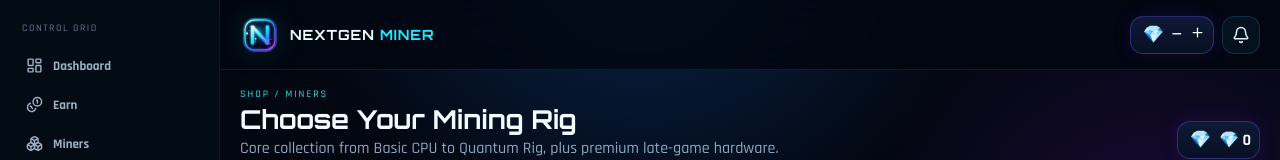
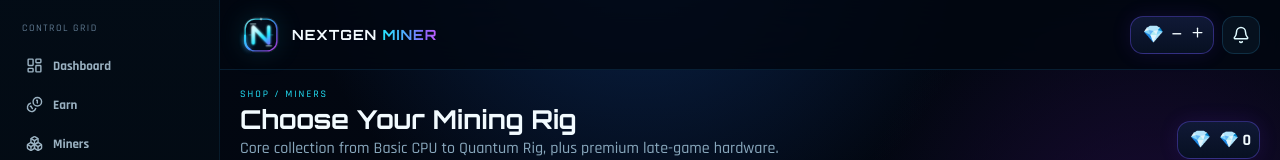
Before and after one commit to Chriskefas22/nextgen-miner, a Next.js app: page /miners in a window 1280 px wide. Shown: the top 160 px of the page. Built offline with nearby package versions, Linux system fonts and the light colour scheme; no server answers; the database is empty.

Commit message:
Add files via upload

```diff
--- a/components/branding/BrandLink.module.css
+++ b/components/branding/BrandLink.module.css
@@ -1,17 +1,123 @@
-.brandLink{--ng-brand-cyan:#24e8ff;--ng-brand-white:#ecffff;display:inline-flex;align-items:center;gap:10px;min-width:0;color:var(--ng-brand-white);text-decoration:none;-webkit-tap-highlight-color:transparent}
-.brandLink:focus-visible{outline:2px solid rgba(36,232,255,.78);outline-offset:4px;border-radius:14px}
-.visual{display:inline-flex;align-items:center;gap:10px;min-width:0}
-.markWrap{width:40px;height:40px;flex:0 0 40px;display:grid;place-items:center;filter:drop-shadow(0 0 14px rgba(36,232,255,.14));transition:transform .22s ease,filter .22s ease}
-.mark{width:100%;height:100%;display:block;overflow:visible}
-.brandLink:hover .markWrap{transform:translateY(-1px) scale(1.025);filter:drop-shadow(0 0 21px rgba(36,232,255,.34))}
-.energyTrack{animation:ng-brand-runner 3.6s linear infinite;transform-origin:32px 32px}
-.energyTrackSoft{animation:ng-brand-runner 4.8s linear infinite reverse;transform-origin:32px 32px}
-.energyNode{animation:ng-brand-node 3.6s ease-in-out infinite}
-@keyframes ng-brand-runner{to{stroke-dashoffset:-134}}
-@keyframes ng-brand-node{0%,100%{opacity:.25;transform:scale(.72)}50%{opacity:1;transform:scale(1.28)}}
-.wordmark{min-width:0;overflow:hidden;text-overflow:ellipsis;white-space:nowrap;font-family:Orbitron,system-ui,sans-serif;font-weight:700;font-size:13px;letter-spacing:.065em;line-height:1}
-.wordmarkAccent{color:var(--ng-brand-cyan);text-shadow:0 0 16px rgba(36,232,255,.16)}
-.publicVisual .wordmark{font-size:13px}
+.brandLink{
+  --ng-brand-cyan:#24e8ff;
+  --ng-brand-white:#f3fbff;
+  display:inline-flex;
+  align-items:center;
+  min-width:0;
+  color:var(--ng-brand-white);
+  text-decoration:none;
+  -webkit-tap-highlight-color:transparent;
+}
+
+.brandLink:focus-visible{
+  outline:2px solid rgba(36,232,255,.78);
+  outline-offset:4px;
+  border-radius:14px;
+}
+
+.visual{
+  display:inline-flex;
+  align-items:center;
+  gap:10px;
+  min-width:0;
+}
+
+.markWrap{
+  width:42px;
+  height:42px;
+  flex:0 0 42px;
+  display:grid;
+  place-items:center;
+  filter:drop-shadow(0 0 12px rgba(36,232,255,.13));
+  transition:transform .24s ease,filter .24s ease;
+}
+
+.mark{
+  width:100%;
+  height:100%;
+  display:block;
+  overflow:visible;
+}
+
+.frameBase{
+  opacity:.82;
+}
+
+.energyRunner{
+  transform-box:fill-box;
+  transform-origin:50% 50%;
+  animation:ng-brand-run 3.3s linear infinite;
+}
+
+.energySpark{
+  filter:drop-shadow(0 0 7px rgba(255,255,255,.9));
+  transform-box:fill-box;
+  transform-origin:center;
+  animation:ng-brand-spark 3.3s linear infinite;
+}
+
+.brandLink:hover .markWrap{
+  transform:translateY(-1px) scale(1.028);
+  filter:drop-shadow(0 0 18px rgba(36,232,255,.25));
+}
+
+.wordmark{
+  min-width:0;
+  overflow:hidden;
+  text-overflow:ellipsis;
+  white-space:nowrap;
+  font-family:Orbitron,system-ui,sans-serif;
+  font-weight:700;
+  font-size:13.5px;
+  letter-spacing:.07em;
+  line-height:1;
+  text-shadow:0 0 18px rgba(44,207,255,.05);
+}
+
+.wordmarkNext{
+  color:#f3fbff;
+}
+
+.wordmarkMiner{
+  color:transparent;
+  background:linear-gradient(90deg,#25e8ff 0%,#59a0ff 48%,#8e67ff 78%,#c55dff 100%);
+  -webkit-background-clip:text;
+  background-clip:text;
+  text-shadow:none;
+}
+
+.publicVisual .wordmark{font-size:13.5px}
 .dashboardVisual .wordmark{font-size:14px}
-@media (max-width:560px){.markWrap{width:36px;height:36px;flex-basis:36px}.wordmark{font-size:11px !important;letter-spacing:.055em}.visual{gap:8px}}
-@media (prefers-reduced-motion:reduce){.markWrap{transition:none}.energyTrack,.energyTrackSoft,.energyNode{animation:none!important}}
+
+@keyframes ng-brand-run{
+  from{stroke-dashoffset:0}
+  to{stroke-dashoffset:-100}
+}
+
+@keyframes ng-brand-spark{
+  0%{opacity:0;transform:rotate(0deg) scale(.7)}
+  5%{opacity:1}
+  15%{opacity:.95}
+  25%{opacity:1}
+  35%{opacity:.4}
+  45%{opacity:.9}
+  60%{opacity:.5}
+  75%{opacity:1}
+  100%{opacity:0;transform:rotate(360deg) scale(1.1)}
+}
+
+@media (max-width:560px){
+  .visual{gap:8px}
+  .markWrap{width:36px;height:36px;flex-basis:36px}
+  .wordmark{font-size:11.5px !important;letter-spacing:.052em}
+}
+
+@media (max-width:390px){
+  .markWrap{width:34px;height:34px;flex-basis:34px}
+  .wordmark{font-size:10.8px !important;letter-spacing:.045em}
+}
+
+@media (prefers-reduced-motion:reduce){
+  .markWrap{transition:none}
+  .energyRunner,.energySpark{animation:none!important}
+}
--- a/components/branding/BrandLink.tsx
+++ b/components/branding/BrandLink.tsx
@@ -15,92 +15,138 @@ type BrandLinkProps = {
 
 function BrandVisual({ variant }: { variant: BrandLinkProps['variant'] }) {
   return (
-    <span className={`${styles.visual} ${variant === 'dashboard' ? styles.dashboardVisual : styles.publicVisual}`}>
+    <span
+      className={`${styles.visual} ${variant === 'dashboard' ? styles.dashboardVisual : styles.publicVisual}`}
+    >
       <span className={styles.markWrap} aria-hidden="true">
-        <svg className={styles.mark} viewBox="0 0 64 64" role="presentation" focusable="false">
+        <svg
+          className={styles.mark}
+          viewBox="0 0 64 64"
+          role="presentation"
+          focusable="false"
+        >
           <defs>
             <linearGradient id="ngBrandFrame" x1="6" y1="6" x2="58" y2="58" gradientUnits="userSpaceOnUse">
-              <stop offset="0" stopColor="#eaffff" />
-              <stop offset="0.22" stopColor="#36efff" />
-              <stop offset="0.56" stopColor="#287dff" />
-              <stop offset="0.82" stopColor="#7d45ff" />
-              <stop offset="1" stopColor="#f04cff" />
+              <stop offset="0" stopColor="#dffcff" />
+              <stop offset="0.22" stopColor="#24e8ff" />
+              <stop offset="0.58" stopColor="#4d86ff" />
+              <stop offset="0.82" stopColor="#9a55ff" />
+              <stop offset="1" stopColor="#f04dff" />
             </linearGradient>
-            <linearGradient id="ngBrandN" x1="17" y1="13" x2="50" y2="51" gradientUnits="userSpaceOnUse">
+            <linearGradient id="ngBrandN" x1="18" y1="11" x2="49" y2="54" gradientUnits="userSpaceOnUse">
               <stop offset="0" stopColor="#ffffff" />
-              <stop offset="0.18" stopColor="#bdfdff" />
-              <stop offset="0.45" stopColor="#20e7ff" />
-              <stop offset="0.72" stopColor="#397dff" />
-              <stop offset="1" stopColor="#d74bff" />
+              <stop offset="0.3" stopColor="#b8faff" />
+              <stop offset="0.56" stopColor="#24e8ff" />
+              <stop offset="0.78" stopColor="#5d86ff" />
+              <stop offset="1" stopColor="#b65cff" />
             </linearGradient>
-            <linearGradient id="ngBrandNEdge" x1="19" y1="12" x2="49" y2="53" gradientUnits="userSpaceOnUse">
-              <stop offset="0" stopColor="#ffffff" stopOpacity=".96" />
-              <stop offset=".5" stopColor="#48f5ff" stopOpacity=".88" />
-              <stop offset="1" stopColor="#9f6aff" stopOpacity=".92" />
-            </linearGradient>
-            <radialGradient id="ngBrandCore" cx="30" cy="27" r="31" gradientUnits="userSpaceOnUse">
-              <stop offset="0" stopColor="#2cecff" stopOpacity=".30" />
-              <stop offset=".35" stopColor="#267dff" stopOpacity=".10" />
-              <stop offset="1" stopColor="#020918" stopOpacity="0" />
+            <radialGradient id="ngBrandGlass" cx="32" cy="28" r="30" gradientUnits="userSpaceOnUse">
+              <stop offset="0" stopColor="#35ecff" stopOpacity=".24" />
+              <stop offset="0.45" stopColor="#375fff" stopOpacity=".08" />
+              <stop offset="1" stopColor="#071426" stopOpacity="0" />
             </radialGradient>
-            <filter id="ngBrandGlow" x="-70%" y="-70%" width="240%" height="240%">
-              <feGaussianBlur stdDeviation="1.5" result="blur" />
-              <feColorMatrix in="blur" type="matrix" values="1 0 0 0 0  0 0.95 0 0 0.02  0 0 1 0 0.08  0 0 0 .95 0" />
+            <filter id="ngBrandGlow" x="-60%" y="-60%" width="220%" height="220%">
+              <feGaussianBlur stdDeviation="1.9" result="blur" />
               <feMerge>
-                <feMergeNode />
+                <feMergeNode in="blur" />
                 <feMergeNode in="SourceGraphic" />
               </feMerge>
             </filter>
-            <filter id="ngBrandBeam" x="-90%" y="-90%" width="280%" height="280%">
-              <feGaussianBlur stdDeviation="1.7" result="b" />
-              <feMerge><feMergeNode in="b" /><feMergeNode in="SourceGraphic" /></feMerge>
+            <filter id="ngBrandSoftGlow" x="-80%" y="-80%" width="260%" height="260%">
+              <feGaussianBlur stdDeviation="3.8" result="blur" />
+              <feMerge>
+                <feMergeNode in="blur" />
+                <feMergeNode in="SourceGraphic" />
+              </feMerge>
             </filter>
           </defs>
 
-          <rect x="5.5" y="5.5" width="53" height="53" rx="17" fill="#020a18" fillOpacity=".94" stroke="#1a4664" strokeWidth="1.4" />
-          <rect x="8" y="8" width="48" height="48" rx="15" fill="url(#ngBrandCore)" stroke="url(#ngBrandFrame)" strokeWidth="2.1" filter="url(#ngBrandGlow)" />
+          <circle cx="32" cy="32" r="29" fill="url(#ngBrandGlass)" />
 
-          <path d="M15 18h8M41 46h8" stroke="#b7fbff" strokeWidth="1" strokeLinecap="round" opacity=".56" />
-          <path d="M13 25h3M48 39h3" stroke="#8c64ff" strokeWidth="1" strokeLinecap="round" opacity=".7" />
+          <rect
+            x="5.8"
+            y="5.8"
+            width="52.4"
+            height="52.4"
+            rx="16.8"
+            fill="rgba(3,10,22,.86)"
+            stroke="rgba(205,244,255,.14)"
+            strokeWidth="1"
+          />
+
+          <rect
+            x="7.8"
+            y="7.8"
+            width="48.4"
+            height="48.4"
+            rx="15.1"
+            fill="none"
+            stroke="url(#ngBrandFrame)"
+            strokeWidth="2.2"
+            pathLength="100"
+            className={styles.frameBase}
+          />
+
+          <rect
+            x="7.8"
+            y="7.8"
+            width="48.4"
+            height="48.4"
+            rx="15.1"
+            fill="none"
+            stroke="url(#ngBrandFrame)"
+            strokeWidth="3.1"
+            strokeLinecap="round"
+            pathLength="100"
+            strokeDasharray="14 86"
+            className={styles.energyRunner}
+            filter="url(#ngBrandSoftGlow)"
+          />
+
+          <circle className={styles.energySpark} cx="32" cy="7.8" r="1.55" fill="#ffffff" filter="url(#ngBrandGlow)" />
 
           <path
-            d="M20 45V19L44 45V19"
-            fill="none"
-            stroke="url(#ngBrandNEdge)"
-            strokeWidth="7"
-            strokeLinecap="round"
-            strokeLinejoin="round"
-            opacity=".18"
-            filter="url(#ngBrandGlow)"
-          />
-          <path
-            d="M20 45V19L44 45V19"
+            d="M20.2 44.2V19.8L43.8 44.2V19.8"
             fill="none"
             stroke="url(#ngBrandN)"
-            strokeWidth="4.7"
+            strokeWidth="4.95"
             strokeLinecap="round"
             strokeLinejoin="round"
             filter="url(#ngBrandGlow)"
           />
-          <path d="M22 20.5L43 43" stroke="#ffffff" strokeOpacity=".55" strokeWidth="1.15" strokeLinecap="round" />
 
-          <circle cx="25" cy="37.8" r="1.6" fill="#71f8ff" opacity=".9" />
-          <circle cx="25" cy="42.1" r="1.15" fill="#9b7cff" opacity=".9" />
+          <path
+            d="M16 15.3H24M40 48.7H48"
+            stroke="#d7fbff"
+            strokeOpacity=".82"
+            strokeWidth="1.3"
+            strokeLinecap="round"
+          />
 
-          {/* Premium energy runner: the bright segment is animated in CSS around the N frame. */}
-          <rect className={styles.energyTrack} x="8.7" y="8.7" width="46.6" height="46.6" rx="14" fill="none" stroke="url(#ngBrandFrame)" strokeWidth="1.7" strokeLinecap="round" strokeDasharray="7 127" filter="url(#ngBrandBeam)" />
-          <rect className={styles.energyTrackSoft} x="9.4" y="9.4" width="45.2" height="45.2" rx="13.5" fill="none" stroke="#35ecff" strokeWidth=".8" strokeLinecap="round" strokeDasharray="2 132" opacity=".72" />
-          <circle className={styles.energyNode} cx="8.8" cy="23" r="1.25" fill="#ebffff" filter="url(#ngBrandBeam)" />
+          <path
+            d="M13.8 32H17.6M46.4 32H50.2"
+            stroke="#39ecff"
+            strokeOpacity=".55"
+            strokeWidth="1"
+            strokeLinecap="round"
+          />
         </svg>
       </span>
-      <span className={styles.wordmark}>
-        NEXTGEN <span className={styles.wordmarkAccent}>MINER</span>
+
+      <span className={styles.wordmark} aria-label="NextGen Miner">
+        <span className={styles.wordmarkNext}>NEXTGEN</span>{' '}
+        <span className={styles.wordmarkMiner}>MINER</span>
       </span>
     </span>
   );
 }
 
-export default function BrandLink({ authAware = false, href, className = '', variant = 'public' }: BrandLinkProps) {
+export default function BrandLink({
+  authAware = false,
+  href,
+  className = '',
+  variant = 'public',
+}: BrandLinkProps) {
   const router = useRouter();
   const supabase = useMemo(() => (authAware ? createClient() : null), [authAware]);
   const [target, setTarget] = useState(href || '/');
@@ -113,7 +159,9 @@ export default function BrandLink({ authAware = false, href, className = '', var
       if (mounted) setTarget(user ? '/dashboard' : '/');
     });
 
-    const { data: { subscription } } = supabase.auth.onAuthStateChange((_event, session) => {
+    const {
+      data: { subscription },
+    } = supabase.auth.onAuthStateChange((_event, session) => {
       if (mounted) setTarget(session?.user ? '/dashboard' : '/');
     });
 
@@ -126,7 +174,9 @@ export default function BrandLink({ authAware = false, href, className = '', var
   async function handleClick(event: React.MouseEvent<HTMLAnchorElement>) {
     if (!authAware || !supabase) return;
     event.preventDefault();
-    const { data: { user } } = await supabase.auth.getUser();
+    const {
+      data: { user },
+    } = await supabase.auth.getUser();
     const next = user ? '/dashboard' : '/';
     setTarget(next);
     router.push(next);
```
